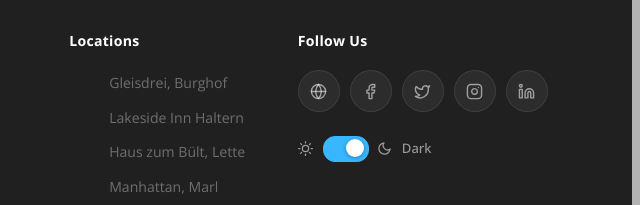
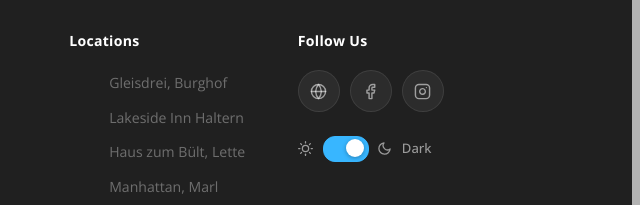
Before and after one commit to kneipenkoenig/kneipenkoenig-website, a plain HTML site: page index.html in a window 1280 px wide. Shown: the part 6153-6358 px from the top of the page, 640-1280 px from the left. Drawn offline with nearby package versions, Linux system fonts and the light colour scheme; a script that the page names is missing.

Commit message:
Footer: Twitter/LinkedIn entfernt, Facebook+Instagram mit @derkneipenkoenig verlinkt

```diff
--- a/index.html
+++ b/index.html
@@ -1945,24 +1945,15 @@
               <svg width="17" height="17" viewBox="0 0 24 24" fill="none" stroke="currentColor" stroke-width="2" stroke-linecap="round" stroke-linejoin="round" aria-hidden="true"><circle cx="12" cy="12" r="10"/><line x1="2" y1="12" x2="22" y2="12"/><path d="M12 2a15.3 15.3 0 0 1 4 10 15.3 15.3 0 0 1-4 10 15.3 15.3 0 0 1-4-10 15.3 15.3 0 0 1 4-10z"/></svg>
             </a>
 
-            <a href="#" class="social-btn" aria-label="Facebook" role="listitem">
+            <a href="https://www.facebook.com/derkneipenkoenig" class="social-btn" target="_blank" rel="noopener" aria-label="Facebook" role="listitem">
               <span class="tooltip">Auf Facebook folgen</span>
               <svg width="17" height="17" viewBox="0 0 24 24" fill="none" stroke="currentColor" stroke-width="2" stroke-linecap="round" stroke-linejoin="round" aria-hidden="true"><path d="M18 2h-3a5 5 0 0 0-5 5v3H7v4h3v8h4v-8h3l1-4h-4V7a1 1 0 0 1 1-1h3z"/></svg>
             </a>
 
-            <a href="#" class="social-btn" aria-label="Twitter / X" role="listitem">
-              <span class="tooltip">Auf Twitter folgen</span>
-              <svg width="17" height="17" viewBox="0 0 24 24" fill="none" stroke="currentColor" stroke-width="2" stroke-linecap="round" stroke-linejoin="round" aria-hidden="true"><path d="M22 4s-.7 2.1-2 3.4c1.6 10-9.4 17.3-18 11.6 2.2.1 4.4-.6 6-2C3 15.5.5 9.6 3 5c2.2 2.6 5.6 4.1 9 4-.9-4.2 4-6.6 7-3.8 1.1 0 3-1.2 3-1.2z"/></svg>
-            </a>
-
-            <a href="#" class="social-btn" aria-label="Instagram" role="listitem">
+            <a href="https://www.instagram.com/derkneipenkoenig/" class="social-btn" target="_blank" rel="noopener" aria-label="Instagram" role="listitem">
               <span class="tooltip">Auf Instagram folgen</span>
               <svg width="17" height="17" viewBox="0 0 24 24" fill="none" stroke="currentColor" stroke-width="2" stroke-linecap="round" stroke-linejoin="round" aria-hidden="true"><rect x="2" y="2" width="20" height="20" rx="5" ry="5"/><path d="M16 11.37A4 4 0 1 1 12.63 8 4 4 0 0 1 16 11.37z"/><line x1="17.5" y1="6.5" x2="17.51" y2="6.5"/></svg>
             </a>
-
-            <a href="#" class="social-btn" aria-label="LinkedIn" role="listitem">
-              <span class="tooltip">Auf LinkedIn vernetzen</span>
-              <svg width="17" height="17" viewBox="0 0 24 24" fill="none" stroke="currentColor" stroke-width="2" stroke-linecap="round" stroke-linejoin="round" aria-hidden="true"><path d="M16 8a6 6 0 0 1 6 6v7h-4v-7a2 2 0 0 0-2-2 2 2 0 0 0-2 2v7h-4v-7a6 6 0 0 1 6-6z"/><rect x="2" y="9" width="4" height="12"/><circle cx="4" cy="4" r="2"/></svg>
             </a>
           </div>
 
```
